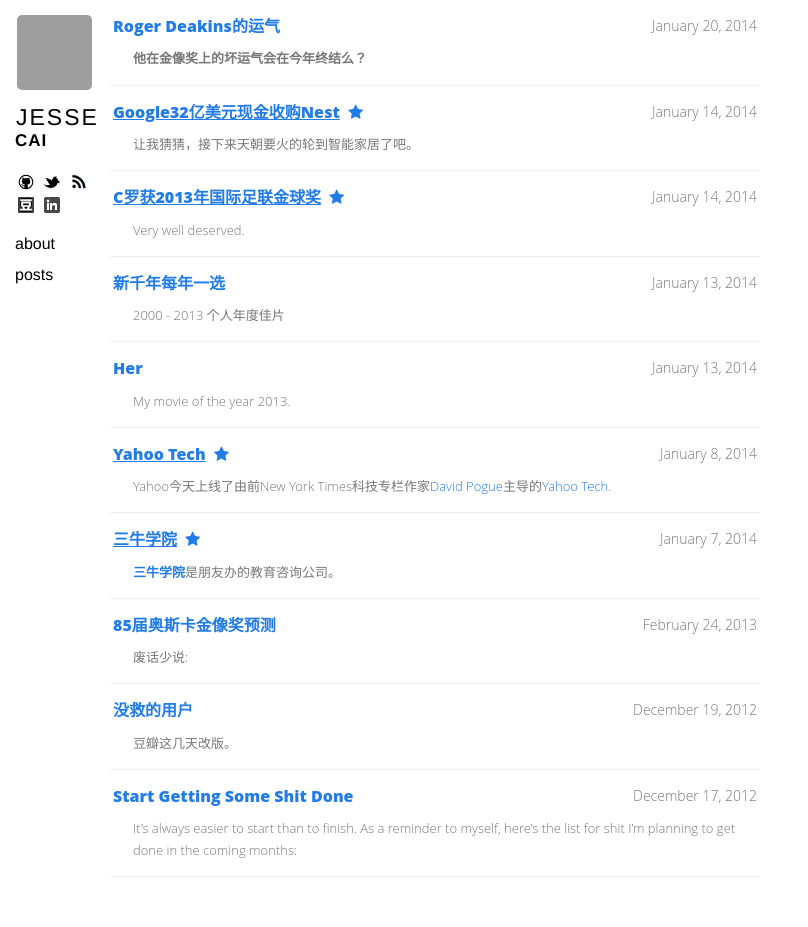
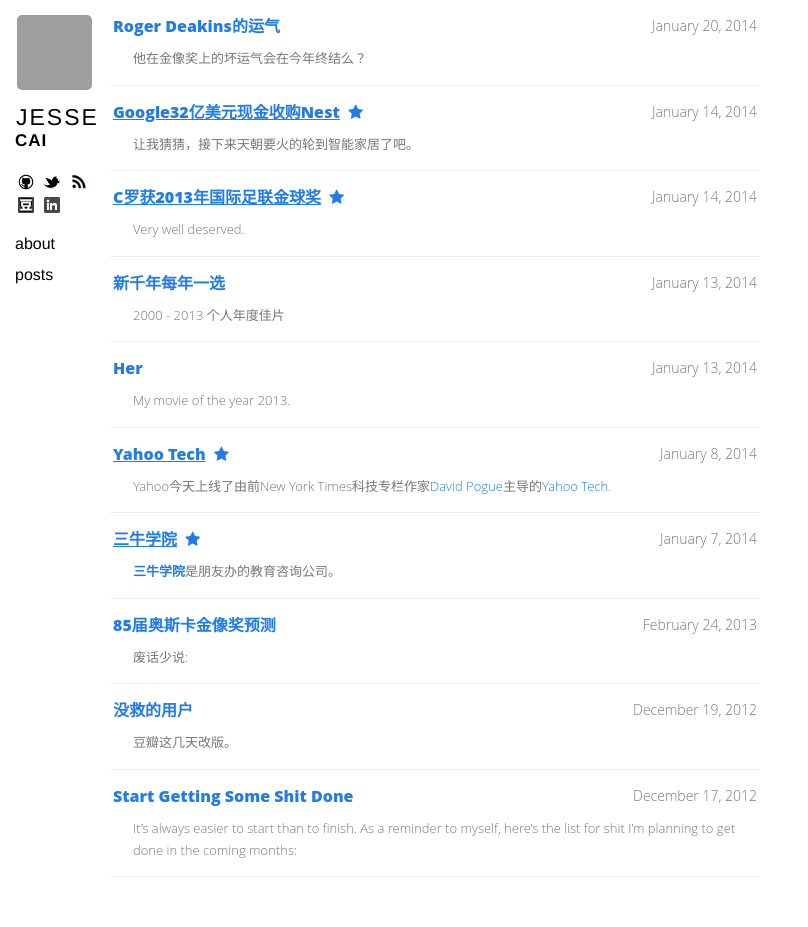
Before and after one commit to mojacc/mojacc.github.com, a Jekyll site: the page built from index.html, in a window 1280 px wide. Shown: the whole page, without its empty margins (0-808 px from the left). Built offline with Jekyll 4.4.1, drawn with Linux system fonts in a browser that asks for light colours; nearby versions of some CDN libraries; Markdown is read by kramdown in place of the engine named in the settings; grey boxes are pictures that could not be loaded.

```diff
--- a/_posts/2014-01-20-good-luck-to-roger-deakins.markdown
+++ b/_posts/2014-01-20-good-luck-to-roger-deakins.markdown
@@ -1,7 +1,7 @@
 ---
 layout: post
 title: Roger Deakins的运气
-excerpt: 他在金像奖上的坏运气会在今年终结么？
+excerpt: <p>他在金像奖上的坏运气会在今年终结么？</p>
 ---
 
 [Roger Deakins](http://www.imdb.com/name/nm0005683/)是好莱坞最好的摄影师之一，基本上[Sam Mendes](http://www.imdb.com/title/tt1074638/)和科恩兄弟的作品都是他主镜，著名作品有:
```
